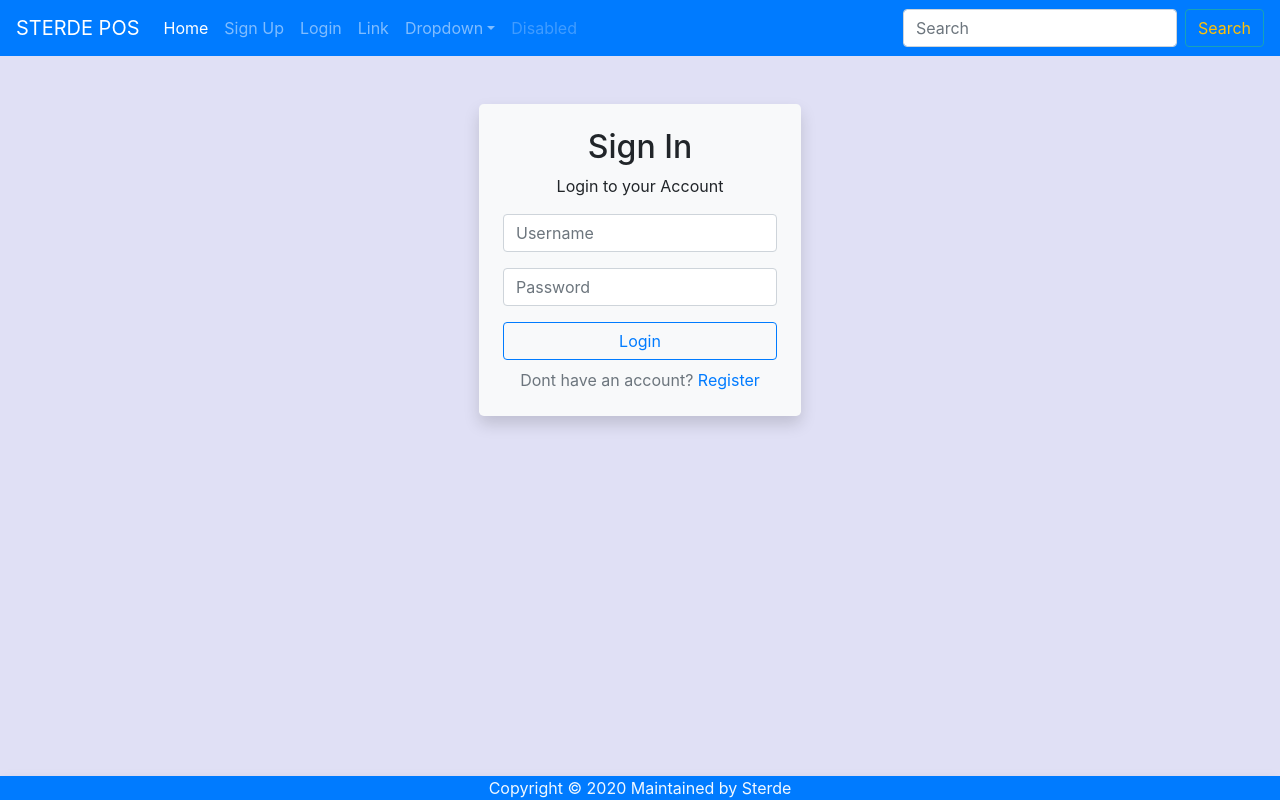
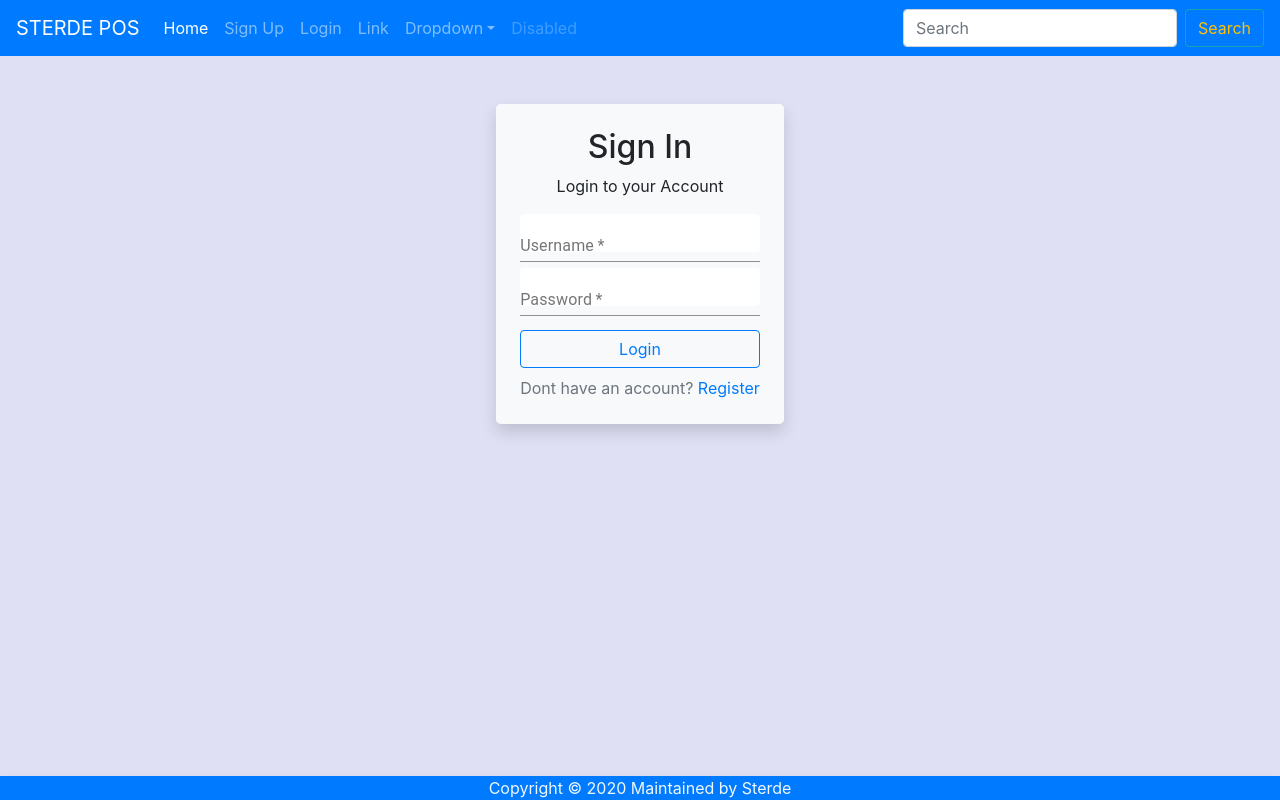
Before and after one commit to RDjarbeng/sterde_pos, a React (Create React App) app: page / in a window 1280 px wide. Built offline with nearby package versions, Linux system fonts and the light colour scheme.

Commit message:
Installed materialUI and materialUI icons, Added materialUI to Login and signUP, removed react logo

```diff
--- a/package.json
+++ b/package.json
@@ -3,13 +3,16 @@
   "version": "0.1.0",
   "private": true,
   "dependencies": {
+    "@material-ui/core": "^4.11.0",
+    "@material-ui/icons": "^4.9.1",
     "@testing-library/jest-dom": "^4.2.4",
     "@testing-library/react": "^9.5.0",
     "@testing-library/user-event": "^7.2.1",
     "react": "^16.13.1",
     "react-dom": "^16.13.1",
     "react-router-dom": "^5.2.0",
-    "react-scripts": "3.4.3"
+    "react-scripts": "3.4.3",
+    "typeface-roboto": "^1.1.13"
   },
   "scripts": {
     "start": "react-scripts start",
--- a/src/App.js
+++ b/src/App.js
@@ -9,11 +9,14 @@ import POS  from './components/POS';
 import './css/bootstrap/bootstrap.min.css'
 import './App.css';
 
+
+
 function App() {
   return (
     <Router>
     <div className="App">
         <Nav />
+
         <Switch>
           <Route path='/' exact component={Login} />
           <Route path='/login' exact component={Login} />
--- a/src/components/Login.js
+++ b/src/components/Login.js
@@ -1,31 +1,72 @@
-import React from 'react';
+import React, { Component } from 'react';
 import { Link } from "react-router-dom";
+import TextField from "@material-ui/core/TextField"
+import Button from "@material-ui/core/Button"
 
-function Login() {
+class Login extends Component {
+
+    state = {
+        username: '',
+        password: ''
+    }
+
+    handleChange = ({ target: { name, value } }) => { this.setState({ [name]: value }) }
 /* todo: track state, change to controlled form */
+    handleSubmit=(e)=> {
+        //stop page reload
+        e.preventDefault();
+        //clear input fields
+        this.setState({username:'', password:''})
+    }
+    render() {
+        const { username, password } = this.state
+
+
         return (
+
+
             <div className='d-flex justify-content-center flex-column mx-auto mt-5'>
 
-            <form className=' mx-auto shadow p-4 bg-light rounded-lg'>
+                <form className=' mx-auto shadow p-4 bg-light rounded-lg' onSubmit={this.handleSubmit}>
                     <div className=' mx-auto bg-light'>
                         <h2 className='text-lg'>Sign In</h2>
                         <p>Login to your Account</p>
                     </div>
                     <div className='form-group ' >
-                    <input type='text' className='form-control' placeholder='Username' required />
+                        <TextField
+                            type='text'
+                            name='username'
+                            className='form-control'
+                            label='Username'
+                            value={username}
+                            onChange={this.handleChange}
+                            required />
+
                         <div class="valid-feedback">Valid.</div>
                         <div class="invalid-feedback">Please enter your username.</div>
                     </div>
                     <div className='form-group ' >
-                    <input type='text' className='form-control' placeholder='Password' />
+                        <TextField
+                        type='password'
+                         name='password'
+                         className='form-control'
+                            label='Password'
+                            value={password}
+                            onChange={this.handleChange}
+                            required
+                         />
                     </div>
-                <button className="btn btn-outline-primary btn-block">Login</button>
+                    <button className="btn btn-outline-primary btn-block mt-4">Login</button>
+
                     <div className='mt-2'>
                         <span className='text-secondary'>Dont have an account?<Link to='/signup' > Register</Link> </span>
                     </div>
                 </form>
+
             </div>
+
         );
+    }
 }
 
 export default Login;
--- a/src/components/POS.js
+++ b/src/components/POS.js
@@ -3,9 +3,7 @@ import { Form as LeftForm } from './POS_Left_Form'
 import { Form as RightForm }  from './POS_Right_Form'
 
 class POS extends Component{
-    // constructor() {
-    //     super()
-    // }
+
     render() {
 
         return (
--- a/src/components/SignUp.js
+++ b/src/components/SignUp.js
@@ -1,5 +1,6 @@
 import React from 'react';
-import { Link } from "react-router-dom";
+import { Link } from "react-router-dom"
+import TextField from "@material-ui/core/TextField";
 
 function SignUp() {
     /* todo: track state, change to controlled form */
@@ -12,17 +13,17 @@ function SignUp() {
                     <p>Let's create your Account</p>
                 </div>
                 <div className='form-group ' >
-                    <input type='text' className='form-control' placeholder='Email' required />
+                    <TextField type='text' className='form-control' label='Email' required />
 
                 </div>
 
                 <div className='form-group ' >
-                    <input type='password' className='form-control' placeholder='Password' required />
+                    <TextField type='password' className='form-control'label='Password' required />
 
                 </div>
 
                 <div className='form-group ' >
-                    <input type='text' className='form-control' placeholder='Confirm your Password' />
+                    <TextField type='text' className='form-control' label='Confirm your Password' />
                 </div>
                 <div className='form-group ' >
                     <input type='checkbox' className='' /><label> I have read and agree to Sterde terms and conditions</label>
```
Also changed, not shown: src/logo.svg (deleted), 1 other file (tests, documents, lock files or other folders). Lines whose indentation alone changed are shown as unchanged.
